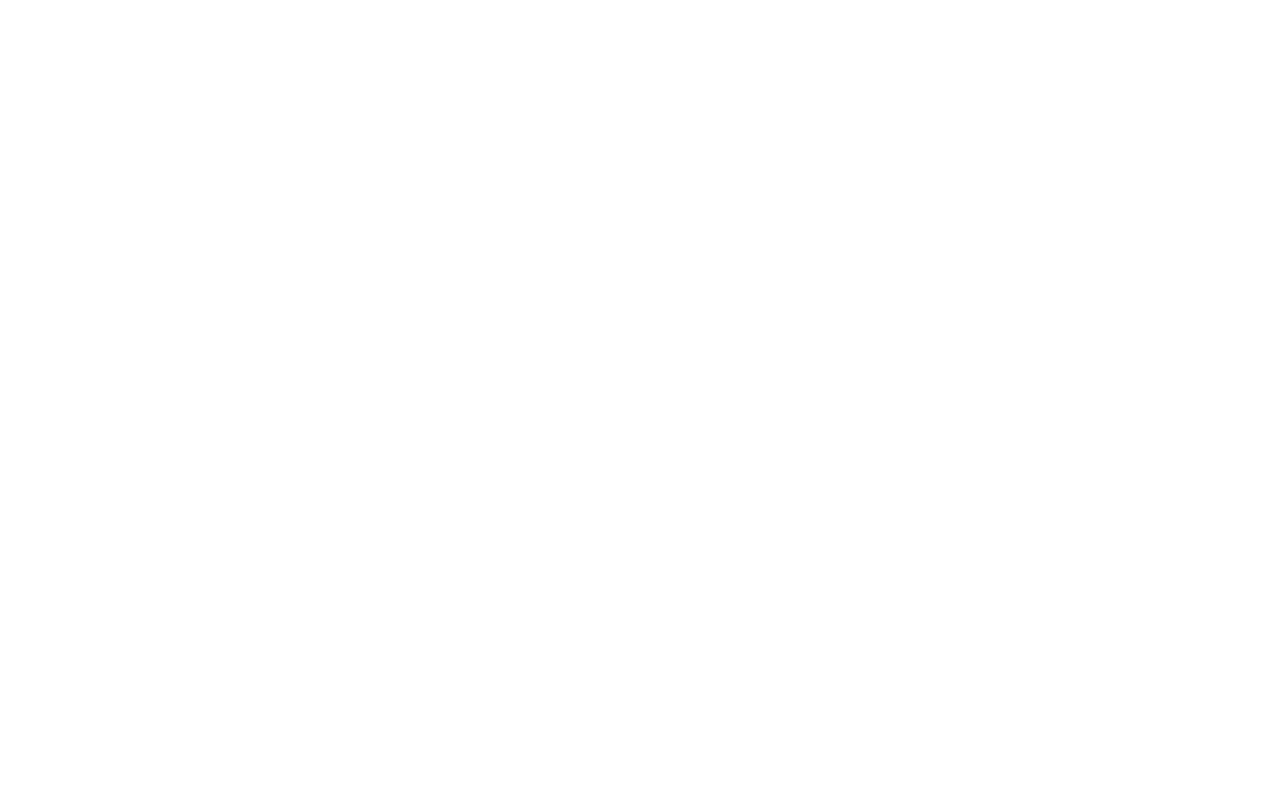
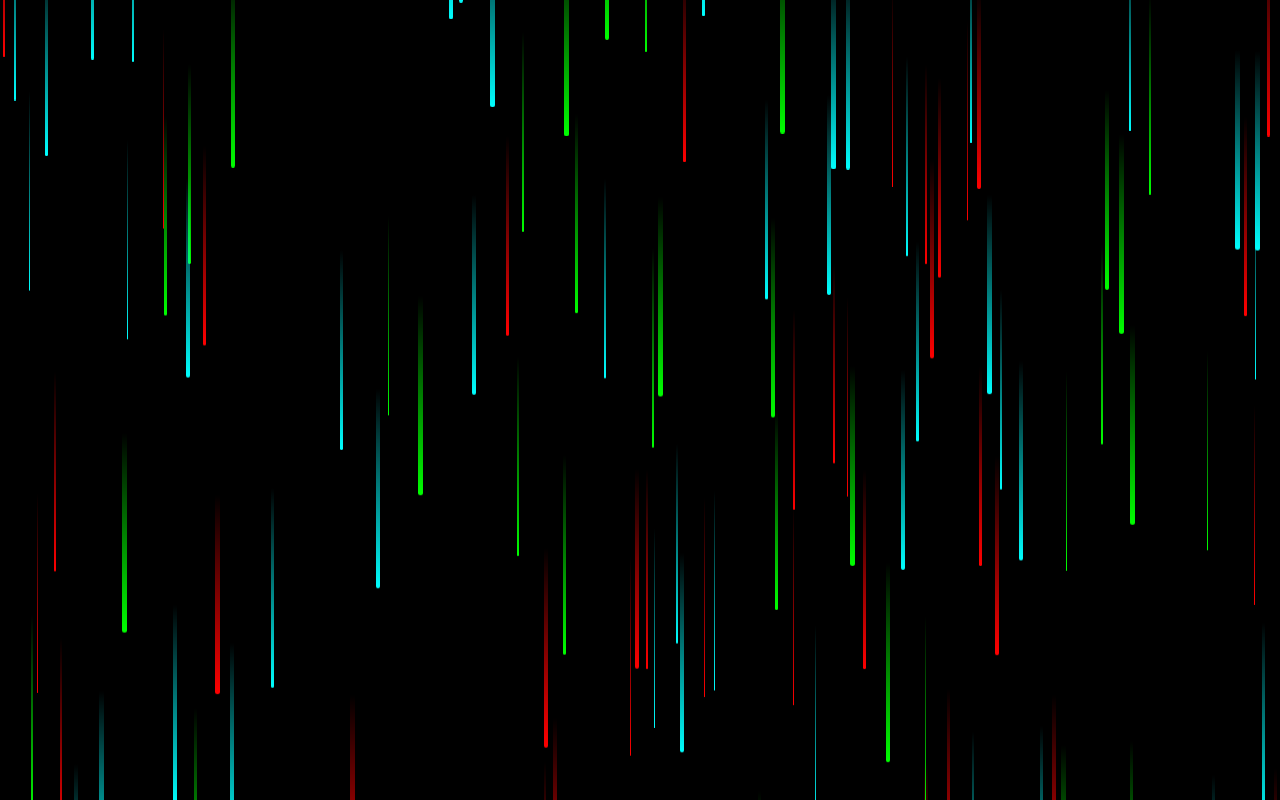
Before and after one commit to idiot-kitto/JustForAnimation, a React (Create React App) app in the folder frontend/: page / in a window 1280 px wide. Shown: the top 800 px of the page. Built offline with nearby package versions, Linux system fonts and the light colour scheme; the HTML template or start-up script is replaced by a standard one.

Commit message:
feat: rain Animation

```diff
--- a/frontend/src/App.css
+++ b/frontend/src/App.css
@@ -0,0 +1,41 @@
+* {
+  margin: 0;
+  padding: 0;
+  box-sizing: border-box;
+}
+
+body {
+  background-color: #000;
+  overflow: hidden;
+  height: 100vh;
+}
+
+@keyframes animate {
+  0% {
+    transform: translateY(-200px);
+  }
+  100% {
+    transform: translateY(calc(100vh + 200px));
+  }
+}
+
+i {
+  position: absolute;
+  height: 200px;
+  background: linear-gradient(transparent, #fff);
+  border-bottom-left-radius: 5px;
+  border-bottom-right-radius: 5px;
+  animation: animate 5s linear infinite;
+}
+
+i:nth-child(3n) {
+  background: linear-gradient(transparent, #0ff);
+}
+
+i:nth-child(3n + 1) {
+  background: linear-gradient(transparent, #0f0);
+}
+
+i:nth-child(3n + 2) {
+  background: linear-gradient(transparent, #f00);
+}
--- a/frontend/src/App.tsx
+++ b/frontend/src/App.tsx
@@ -1,12 +1,26 @@
-import React from 'react';
-import './App.css';
+import React from "react";
+import "./App.css";
 
-function App() {
-  return (
-    <div className="App">
+const App = () => {
+  const amount = 150;
+  const body = document.querySelector("body");
+  let i = 0;
+  while (i < amount) {
+    let drop = document.createElement("i");
+    let size = Math.random() * 5;
+    let posX = Math.floor(Math.random() * window.innerWidth);
+    let delay = Math.random() * -20;
+    let duration = Math.random() * 5;
 
-    </div>
-  );
-}
+    drop.style.width = 0.2 + size + "px";
+    drop.style.left = posX + "px";
+    drop.style.animationDelay = delay + "s";
+    drop.style.animationDuration = 1 + duration + "s";
+    body?.appendChild(drop);
+    i++;
+  }
+
+  return <div></div>;
+};
 
 export default App;
```
